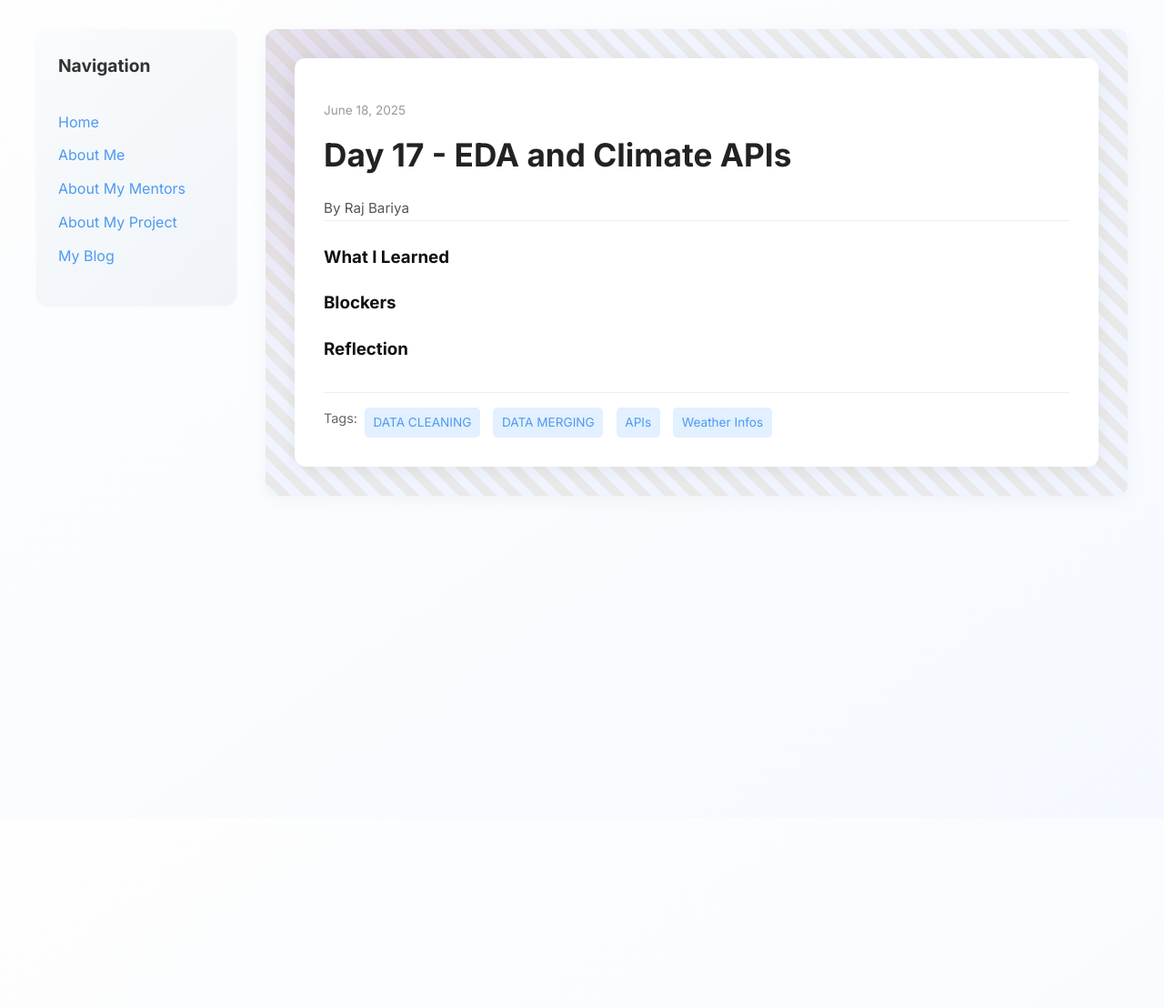
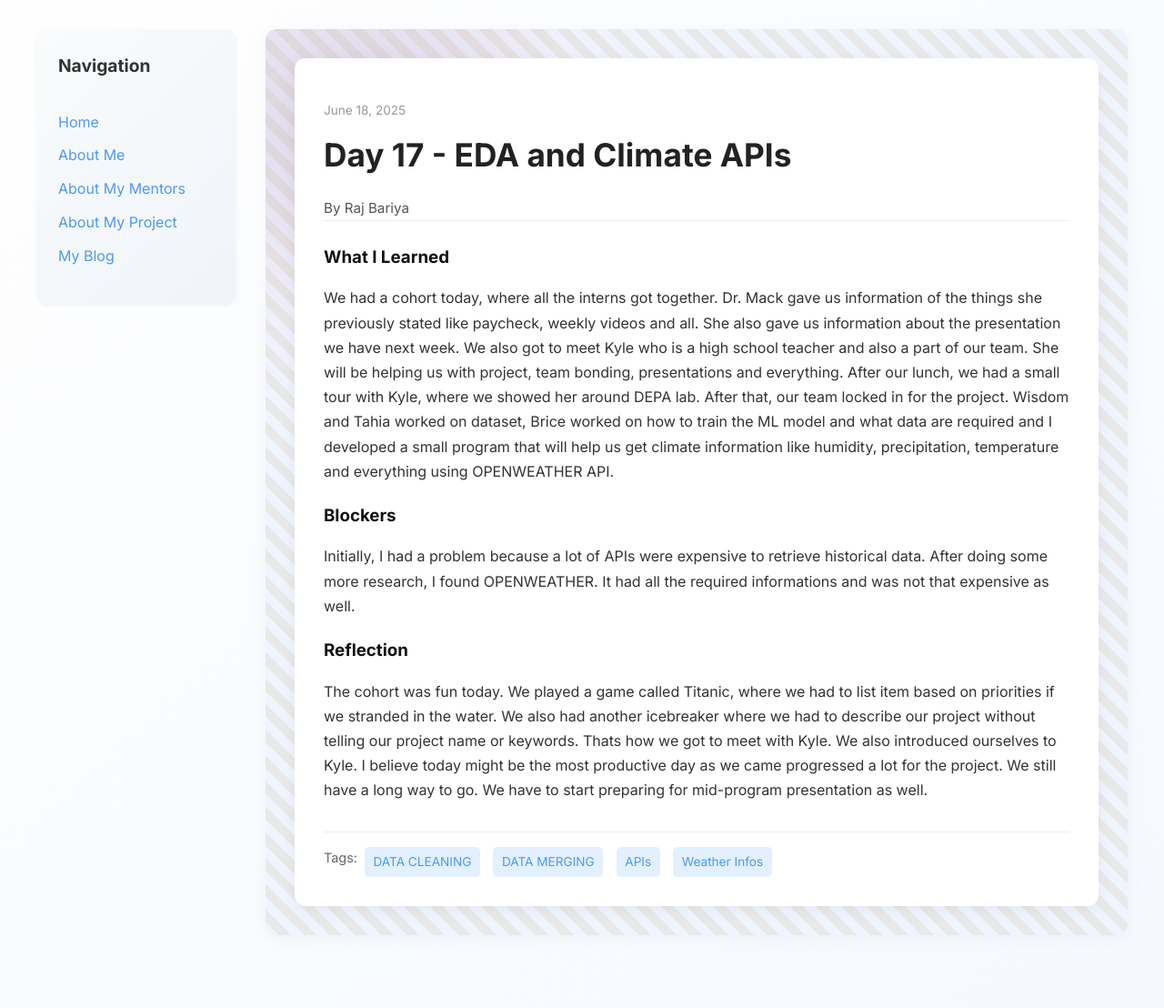
Before and after one commit to rajbariyaa/rajbariyaa.github.io, a Jekyll site: the page built from _posts/2025-06-18-day-17.md, in a window 1280 px wide. Shown: the whole page at 91% size. Built offline with Jekyll 4.4.1, drawn with Linux system fonts in a browser that asks for light colours; before the commit the page ends 900 px from its top, so only the background shows below that.

Commit message:
Update 2025-06-18-day-17.md

```diff
--- a/_posts/2025-06-18-day-17.md
+++ b/_posts/2025-06-18-day-17.md
@@ -7,6 +7,9 @@ permalink: /day17.html
 tags: ["DATA CLEANING","DATA MERGING","APIs","Weather Infos"]
 
 what_i_learned: |
+  We had a cohort today, where all the interns got together. Dr. Mack gave us information of the things she previously stated like paycheck, weekly videos and all. She also gave us information about the presentation we have next week. We also got to meet Kyle who is a high school teacher and also a part of our team. She will be helping us with project, team bonding, presentations and everything. After our lunch, we had a small tour with Kyle, where we showed her around DEPA lab. After that, our team locked in for the project. Wisdom and Tahia worked on dataset, Brice worked on how to train the ML model and what data are required and I developed a small program that will help us get climate information like humidity, precipitation, temperature and everything using OPENWEATHER API.
 blockers: |
+  Initially, I had a problem because a lot of APIs were expensive to retrieve historical data. After doing some more research, I found OPENWEATHER. It had all the required informations and was not that expensive as well.
 reflection: |
+  The cohort was fun today. We played a game called Titanic, where we had to list item based on priorities if we stranded in the water. We also had another icebreaker where we had to describe our project without telling our project name or keywords. Thats how we got to meet with Kyle. We also introduced ourselves to Kyle. I believe today might be the most productive day as we came progressed a lot for the project. We still have a long way to go. We have to start preparing for mid-program presentation as well.
 ---
```
